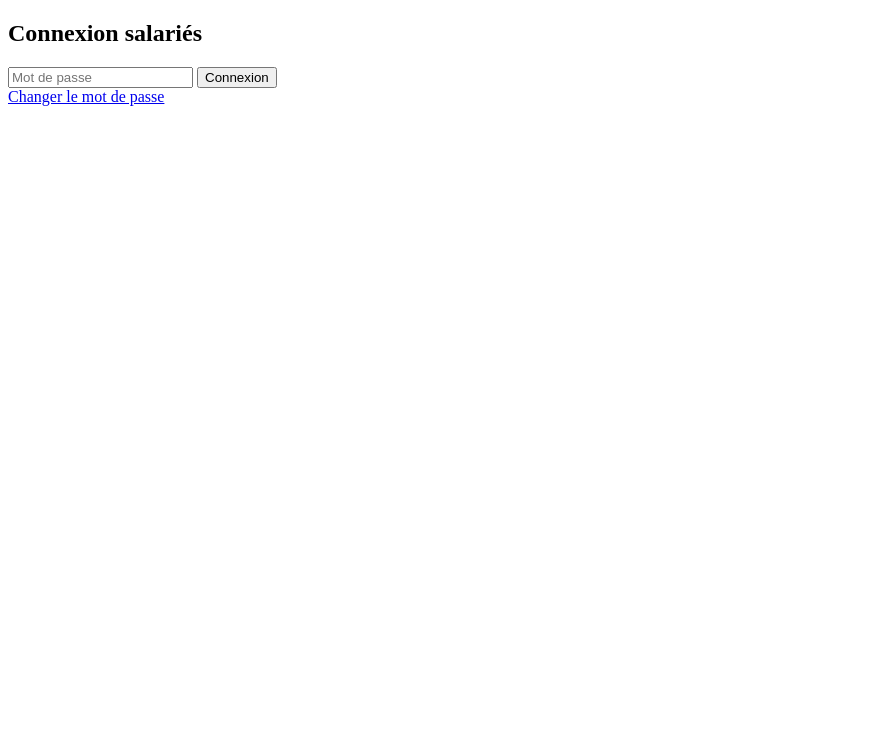
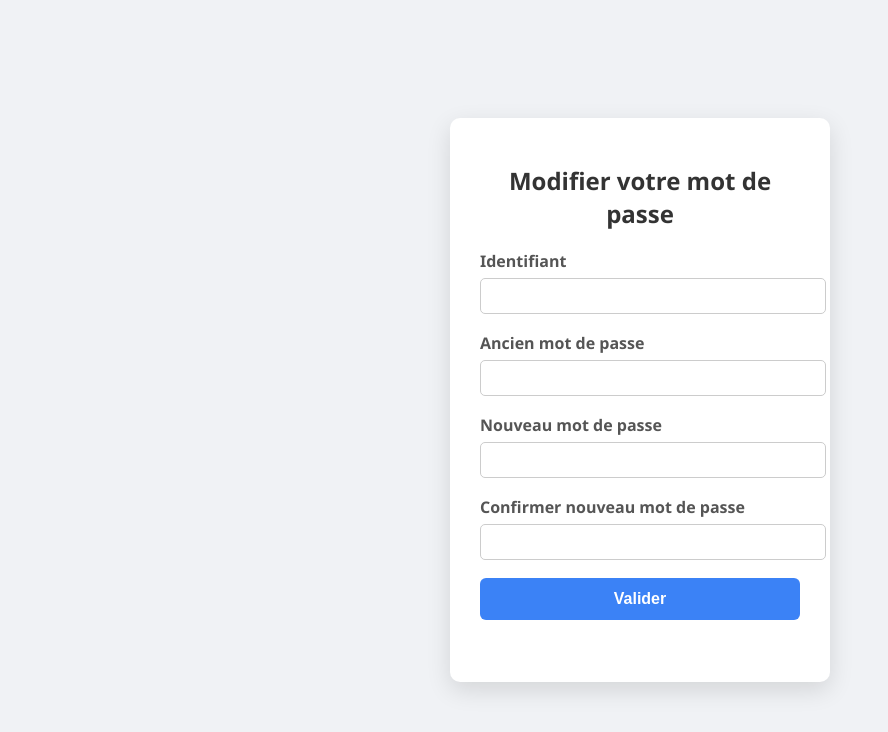
Before and after one commit to mvchbmcp/connexion-secure, a website: page index.html in a window 1280 px wide. Shown: the whole page, without its empty margins (0-888 px from the left). Drawn offline with Linux system fonts and the light colour scheme.

Commit message:
Update index.html

```diff
--- a/index.html
+++ b/index.html
@@ -1,37 +1,152 @@
 <!DOCTYPE html>
 <html lang="fr">
 <head>
-  <meta charset="UTF-8" />
-  <title>Connexion</title>
+<meta charset="UTF-8" />
+<meta name="viewport" content="width=device-width, initial-scale=1" />
+<title>Modifier mot de passe salarié</title>
+<style>
+  body {
+    font-family: 'Segoe UI', Tahoma, Geneva, Verdana, sans-serif;
+    background: #f0f2f5;
+    display: flex;
+    justify-content: center;
+    align-items: center;
+    height: 100vh;
+    margin: 0;
+  }
+  #change-password-box {
+    background: white;
+    padding: 30px;
+    border-radius: 10px;
+    box-shadow: 0 8px 24px rgba(0,0,0,0.12);
+    width: 320px;
+  }
+  h1 {
+    margin-bottom: 20px;
+    font-weight: 600;
+    font-size: 1.5rem;
+    color: #333;
+    text-align: center;
+  }
+  label {
+    display: block;
+    margin-bottom: 6px;
+    font-weight: 600;
+    color: #555;
+  }
+  input[type="text"],
+  input[type="password"] {
+    width: 100%;
+    padding: 8px 12px;
+    margin-bottom: 18px;
+    border-radius: 5px;
+    border: 1.8px solid #ccc;
+    font-size: 1rem;
+    transition: border-color 0.2s ease-in-out;
+  }
+  input[type="text"]:focus,
+  input[type="password"]:focus {
+    border-color: #3b82f6;
+    outline: none;
+  }
+  button {
+    width: 100%;
+    padding: 12px;
+    background-color: #3b82f6;
+    border: none;
+    color: white;
+    font-weight: 700;
+    font-size: 1rem;
+    border-radius: 6px;
+    cursor: pointer;
+    transition: background-color 0.2s ease-in-out;
+  }
+  button:hover {
+    background-color: #2563eb;
+  }
+  #message {
+    margin-top: 12px;
+    min-height: 20px;
+    font-weight: 600;
+    text-align: center;
+  }
+  #message.error {
+    color: #dc2626;
+  }
+  #message.success {
+    color: #16a34a;
+  }
+</style>
 </head>
 <body>
-  <h2>Connexion salariés</h2>
-  <form id="login-form">
-    <input type="password" id="password" placeholder="Mot de passe" required />
-    <button type="submit">Connexion</button>
-  </form>
-  <div id="error" style="color:red;"></div>
+  <div id="change-password-box">
+    <h1>Modifier votre mot de passe</h1>
+    <form id="password-form" autocomplete="off">
+      <label for="username">Identifiant</label>
+      <input type="text" id="username" name="username" required autocomplete="username" />
+
+      <label for="oldPassword">Ancien mot de passe</label>
+      <input type="password" id="oldPassword" name="oldPassword" required autocomplete="current-password" />
+
+      <label for="newPassword">Nouveau mot de passe</label>
+      <input type="password" id="newPassword" name="newPassword" required autocomplete="new-password" />
+
+      <label for="confirmPassword">Confirmer nouveau mot de passe</label>
+      <input type="password" id="confirmPassword" name="confirmPassword" required autocomplete="new-password" />
+
+      <button type="submit">Valider</button>
+      <div id="message"></div>
+    </form>
+  </div>
 
   <script>
-    document.getElementById('login-form').addEventListener('submit', async (e) => {
+    const form = document.getElementById('password-form');
+    const message = document.getElementById('message');
+
+    form.addEventListener('submit', async (e) => {
       e.preventDefault();
-      const password = document.getElementById('password').value;
+      message.textContent = '';
+      message.className = '';
 
-      const res = await fetch('/.netlify/functions/login', {
-        method: 'POST',
-        body: JSON.stringify({ password }),
-      });
+      const username = form.username.value.trim();
+      const oldPassword = form.oldPassword.value;
+      const newPassword = form.newPassword.value;
+      const confirmPassword = form.confirmPassword.value;
 
-      const result = await res.json();
-      if (res.ok) {
-        sessionStorage.setItem('currentPassword', password); // pour modif
-        window.location.href = result.url;
-      } else {
-        document.getElementById('error').textContent = result.error;
+      if(newPassword !== confirmPassword){
+        message.textContent = "Le nouveau mot de passe et sa confirmation ne correspondent pas.";
+        message.className = "error";
+        return;
+      }
+
+      if(newPassword.length < 6){
+        message.textContent = "Le nouveau mot de passe doit contenir au moins 6 caractères.";
+        message.className = "error";
+        return;
+      }
+
+      // Appel API pour changer le mot de passe (exemple, à adapter)
+      try {
+        const res = await fetch('/.netlify/functions/changePassword', {
+          method: 'POST',
+          headers: {'Content-Type': 'application/json'},
+          body: JSON.stringify({ username, oldPassword, newPassword })
+        });
+        const data = await res.json();
+
+        if(res.ok){
+          message.textContent = "Mot de passe modifié avec succès !";
+          message.className = "success";
+          form.reset();
+        } else {
+          message.textContent = data.error || "Erreur lors de la modification.";
+          message.className = "error";
+        }
+      } catch(err){
+        message.textContent = "Erreur réseau, veuillez réessayer.";
+        message.className = "error";
       }
     });
   </script>
-
-  <a href="change-password.html">Changer le mot de passe</a>
 </body>
 </html>
```
